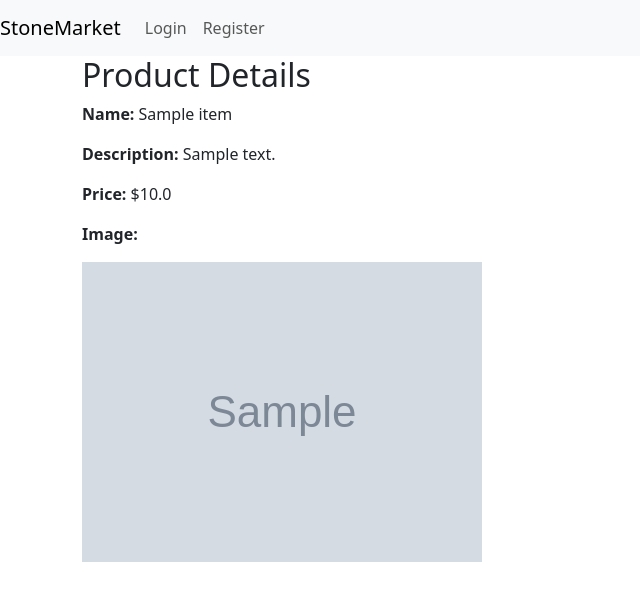
After one commit to BAXTOR95/StoneMarket, a Flask app: page /product/1 in a window 1280 px wide. The commit adds this page. Shown: the top 601 px of the page, without its empty margins (0-640 px from the left). Run offline with Flask 3, Linux system fonts and the light colour scheme; tables that the repository leaves empty hold one stand-in row (values such as "Sample post"); grey boxes marked "Sample" are stand-in pictures; some libraries are stand-ins or nearby versions.

Commit message:
Add order and product detail features

```diff
--- a/forms.py
+++ b/forms.py
@@ -37,3 +37,11 @@ class AddItemForm(FlaskForm):
     price = FloatField('Price', validators=[DataRequired()])
     image = StringField('Image URL', validators=[DataRequired()])
     submit = SubmitField('Add Item')
+
+
+class EditItemForm(FlaskForm):
+    name = StringField('Name', validators=[DataRequired()])
+    description = StringField('Description', validators=[DataRequired()])
+    price = FloatField('Price', validators=[DataRequired()])
+    image = StringField('Image URL', validators=[DataRequired()])
+    submit = SubmitField('Update')
--- a/routes.py
+++ b/routes.py
@@ -1,7 +1,7 @@
 from flask import render_template, flash, redirect, url_for, request, jsonify, abort
 from app import app, db
 from models import User, Item, Order, CartItem
-from forms import LoginForm, RegistrationForm, AddItemForm
+from forms import LoginForm, RegistrationForm, AddItemForm, EditItemForm
 from flask_login import current_user, login_user, logout_user, login_required
 from urllib.parse import urlparse
 from decorators import admin_required
@@ -210,6 +210,20 @@ def order_history():
     )
 
 
+@app.route('/order/<int:order_id>')
+@login_required
+def order_details(order_id):
+    order = Order.query.filter_by(id=order_id, user_id=current_user.id).first_or_404()
+    items = []
+    for item_id in order.items.split(';'):
+        item = Item.query.get(item_id)
+        if item:
+            items.append(item)
+    return render_template(
+        'order_details.html', title='Order Details', order=order, items=items
+    )
+
+
 @app.route('/add_item', methods=['GET', 'POST'])
 @login_required
 @admin_required
@@ -227,3 +241,22 @@ def add_item():
         flash('Item has been added successfully!')
         return redirect(url_for('index'))
     return render_template('add_item.html', title='Add Item', form=form)
+
+
+@app.route('/product/<int:product_id>', methods=['GET', 'POST'])
+def product_details(product_id):
+    product = Item.query.get_or_404(product_id)
+    form = EditItemForm(obj=product)
+
+    if form.validate_on_submit():
+        if current_user.is_authenticated and current_user.is_admin:
+            form.populate_obj(product)
+            db.session.commit()
+            flash('Product updated successfully!', 'success')
+            return redirect(url_for('product_details', product_id=product_id))
+        else:
+            flash('You do not have permission to edit this product.', 'danger')
+
+    return render_template(
+        'product_details.html', title='Product Details', product=product, form=form
+    )
--- a/templates/index.html
+++ b/templates/index.html
@@ -9,6 +9,11 @@
 				<h5 class="card-title">{{ item.name }}</h5>
 				<p class="card-text">{{ item.description }}</p>
 				<p class="card-text">${{ item.price }}</p>
+				<a
+					href="{{ url_for('product_details', product_id=item.id) }}"
+					class="btn btn-primary"
+					>View Details</a
+				>
 				<form
 					action="{{ url_for('add_to_cart', item_id=item.id) }}"
 					method="post"
--- /dev/null
+++ b/templates/product_details.html
@@ -0,0 +1,28 @@
+{% extends "base.html" %} {% block title %}Product Details{% endblock %} {%
+block content %}
+<h2>Product Details</h2>
+<p><strong>Name:</strong> {{ product.name }}</p>
+<p><strong>Description:</strong> {{ product.description }}</p>
+<p><strong>Price:</strong> ${{ product.price }}</p>
+<p><strong>Image:</strong></p>
+<img src="{{ product.image }}" alt="{{ product.name }}" class="img-fluid" />
+
+{% if current_user.is_authenticated and current_user.is_admin %}
+<h3>Edit Product</h3>
+<form method="POST">
+	{{ form.hidden_tag() }}
+	<div class="form-group">
+		{{ form.name.label }} {{ form.name(class="form-control") }}
+	</div>
+	<div class="form-group">
+		{{ form.description.label }} {{ form.description(class="form-control") }}
+	</div>
+	<div class="form-group">
+		{{ form.price.label }} {{ form.price(class="form-control") }}
+	</div>
+	<div class="form-group">
+		{{ form.image.label }} {{ form.image(class="form-control") }}
+	</div>
+	<button type="submit" class="btn btn-primary">{{ form.submit.label }}</button>
+</form>
+{% endif %} {% endblock %}
```
Also changed, not shown: templates/order_details.html (added, +20 -0 lines), templates/order_history.html (+8 -0 lines).
